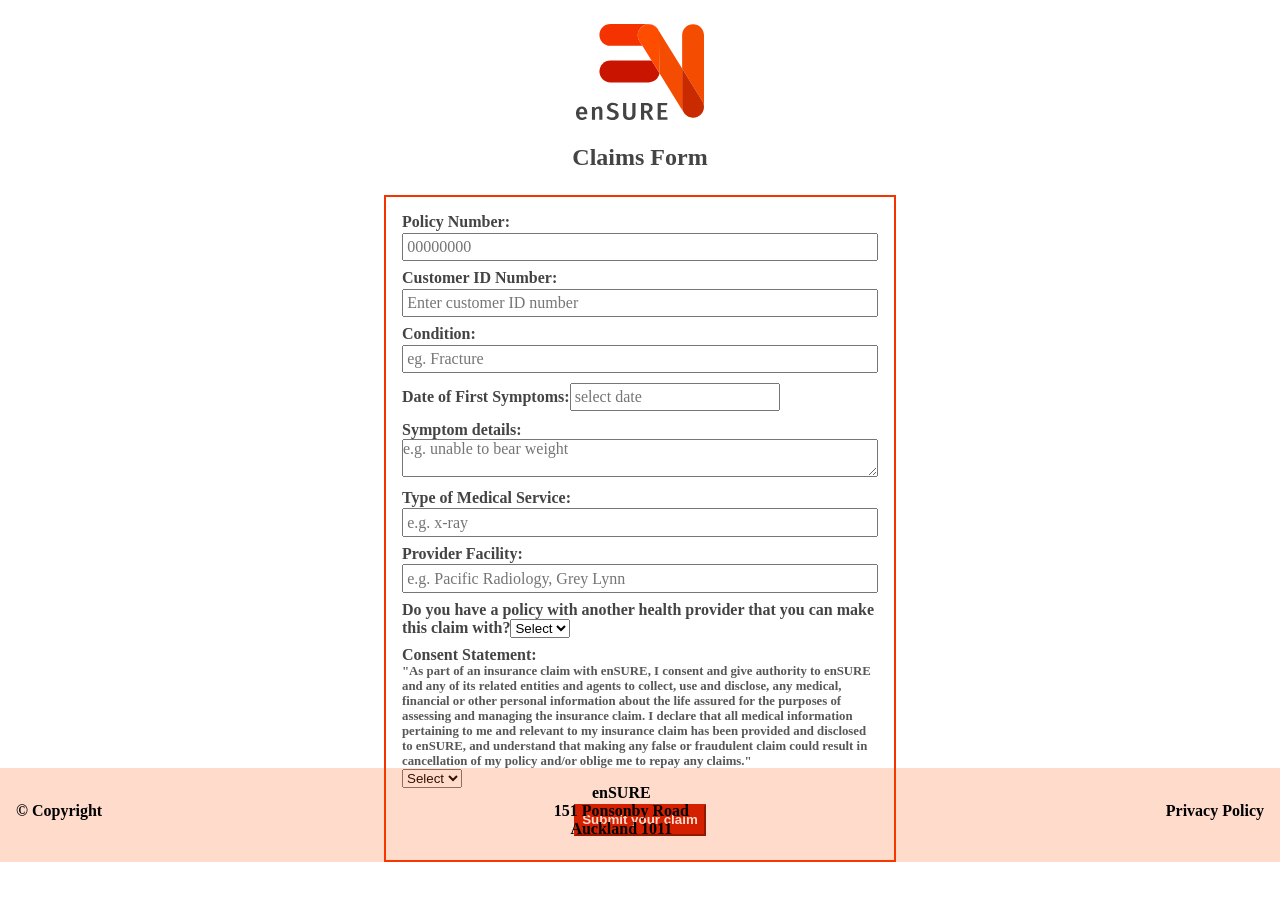
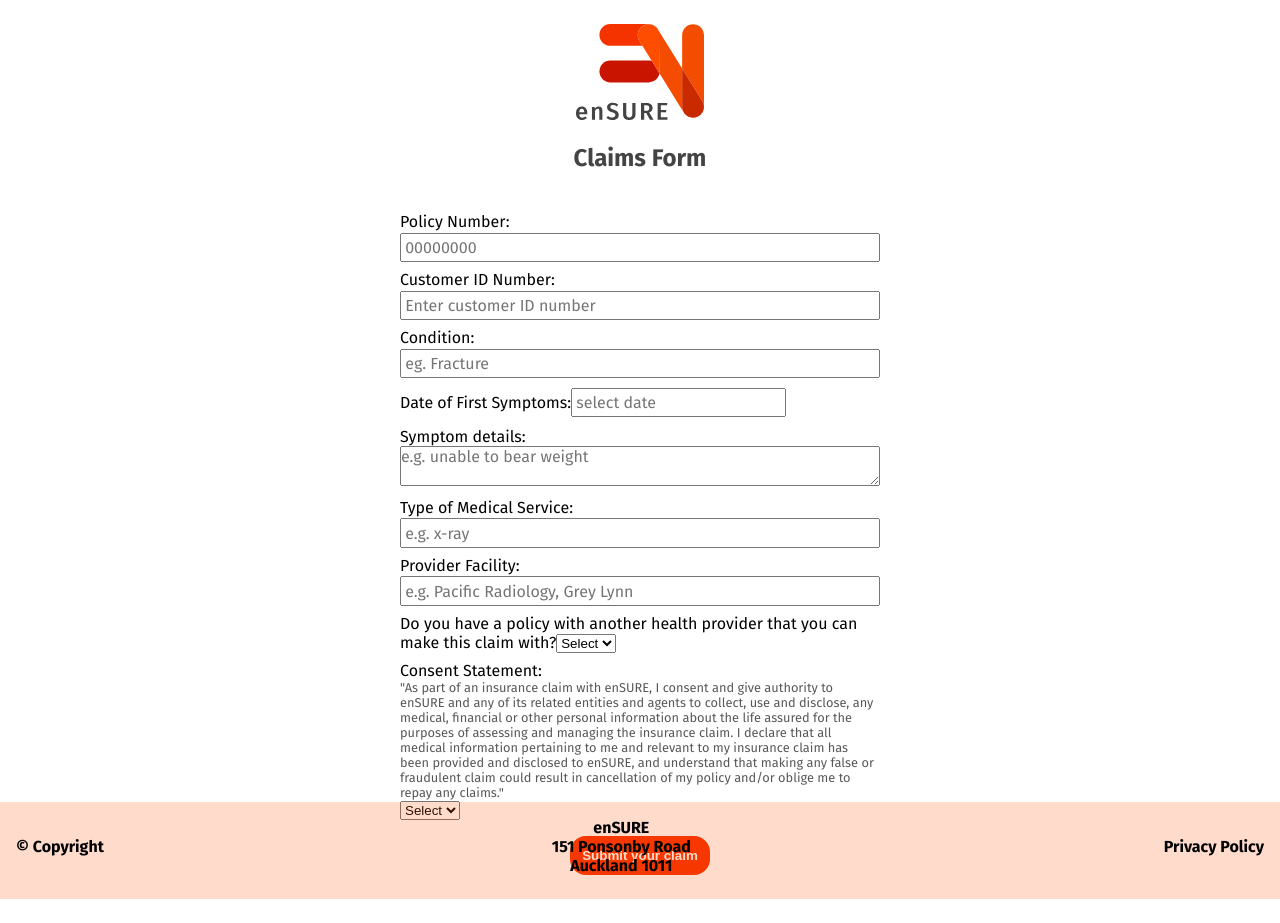
Before and after one commit to oliverEddy/claims-form, a React (Create React App) app in the folder client/: page /claims-form in a window 1280 px wide. Before the commit the page ends 886 px from the top, so only its background shows below. Built offline with nearby package versions, Linux system fonts and the light colour scheme.

Commit message:
form font and buttons update

```diff
--- a/client/src/components/InputForm.css
+++ b/client/src/components/InputForm.css
@@ -1,22 +1,29 @@
+@import url("https://fonts.googleapis.com/css2?family=Fira+Sans:wght@400;700&display=swap");
+
 body {
-  font-family: Fira Sans;
+  font-family: "Fira Sans", sans-serif;
+  font-weight: 300;
 }
 
-.heading {
+h1.heading {
   text-align: center;
-  font-family: Fira Sans;
-  font-weight: bold;
   font-size: 1.5rem;
   color: #444444;
+  font-family: "Fira Sans", sans-serif;
+  font-weight: 700; /* Set the heading font weight to 700 (bold) */
+}
+
+p {
+  font-weight: 300; /* Set the paragraph font weight to 300 (light) */
 }
 
 .form-container {
   margin: 1.5rem auto;
-  border: 2px solid #f43300;
   padding: 1rem;
   width: 80%;
-  max-width: 32rem; /* Or whatever width you prefer */
+  max-width: 32rem;
   align-items: center;
+  font-weight: 300; /* Set the font weight to 300 (light) for the form container */
 }
 
 .form-group {
@@ -26,8 +33,8 @@ body {
 label {
   width: max-content;
   font-size: 0.7rem;
-  font-weight: bold;
-  color: #444444;
+
+  color: #000000;
 }
 
 input {
@@ -52,16 +59,19 @@ input {
   justify-content: center;
   align-items: center;
   color: white;
-  background-color: #c91500;
-  border-color: #c91500;
+  background-color: #f43300;
+  border-radius: 1rem;
+  border: #f43300;
   margin: 0.5rem auto;
-  padding: 0.2rem;
+  padding: 0.75rem;
   font-weight: bold;
 }
 
 .btn-success:hover {
   background-color: #ff4d00;
   transition: 0.7s;
+  box-shadow: 0 12px 16px 0 rgba(0, 0, 0, 0.24),
+    0 17px 50px 0 rgba(0, 0, 0, 0.19);
 }
 
 .button:focus {
@@ -90,10 +100,6 @@ textarea {
     font-size: 0.8rem;
   }
 
-  .btn-success {
-    padding: 0.4rem;
-  }
-
   input {
     font-size: 1rem;
   }
```
